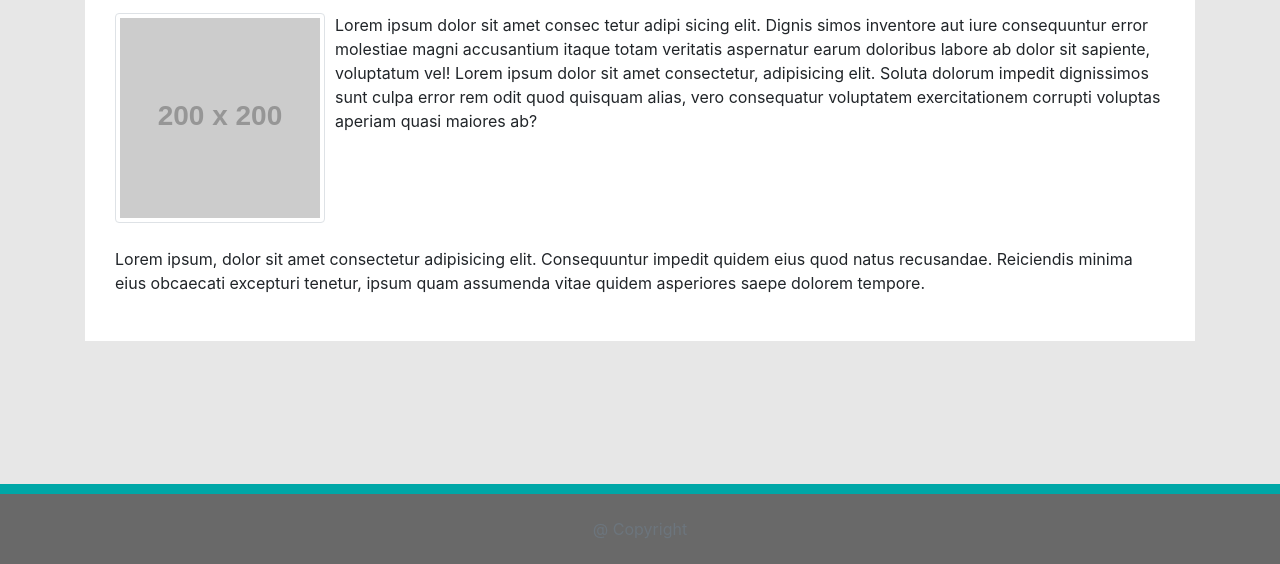
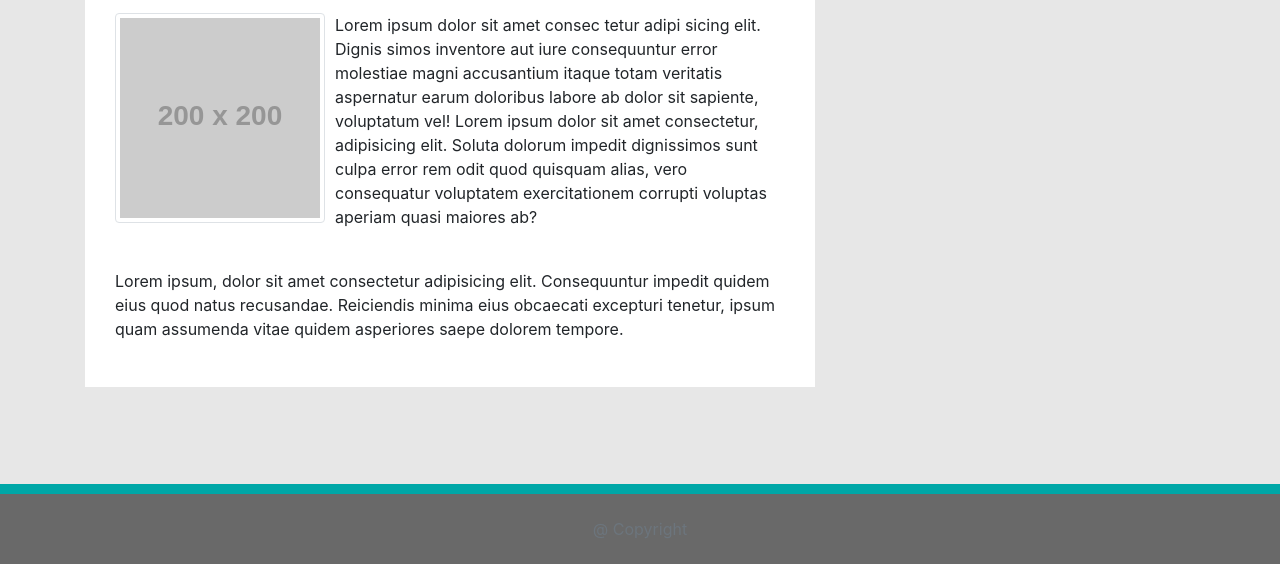
Before and after one commit to NickStull/Responsive_Portfolio, a plain HTML site: page index.html in a window 1280 px wide. Shown: the part 236-800 px from the top of the page. Drawn offline with nearby package versions, Linux system fonts and the light colour scheme; placeholder pictures from the web are drawn by us.

Commit message:
Fixed margins and added some space to the bottom of the page above the header. About section mostly complete

```diff
--- a/index.html
+++ b/index.html
@@ -24,6 +24,8 @@
         </div>
     </nav>
     <main class="container">
+        <div class="row">
+            <div class="col-12 col-md-8 col-lg-8 col-xl-8">
                 <div class="abt-container">
                     <div class="row">
                         <div class="col-12">
@@ -44,7 +46,14 @@
                         </div>
                     </div>
                 </div>
+            </div>
+            <div class="col-0 col-md-4 col-lg-4 col-xl-4">
+            </div>
+        </div>
     </main>
+    <br>
+    <br>
+    <br>
     <footer class="footer">
         <div class="container">
             <div class="row">
```
Lines whose indentation alone changed are shown as unchanged.
